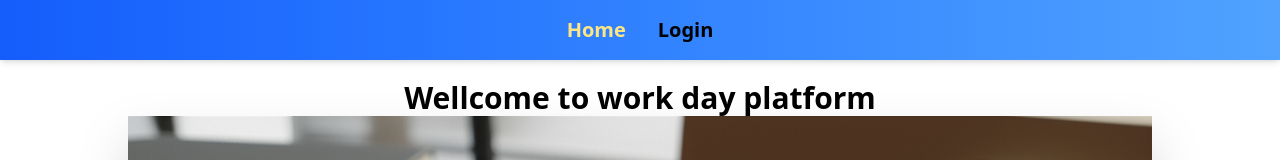
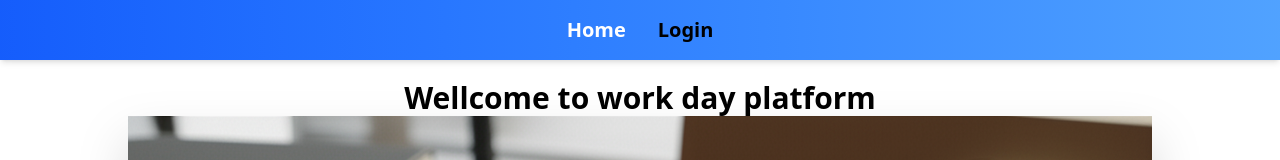
Before and after one commit to milemik/work-day-client, a React (Vite) app: page / in a window 1280 px wide. Shown: the top 160 px of the page. Built offline with nearby package versions, Linux system fonts and the light colour scheme.

Commit message:
UI navbar active link update
Now active link text will have white color

```diff
--- a/src/components/NabBarLink.jsx
+++ b/src/components/NabBarLink.jsx
@@ -2,6 +2,6 @@ import { NavLink } from "react-router";
 
 export default function NavBarLink({text, toVal}) {
     return (
-        <li><NavLink to={toVal} className={({isActive}) => isActive ? "text-amber-200" : ""}>{text}</NavLink></li>
+        <li><NavLink to={toVal} className={({isActive}) => isActive ? "text-white" : ""}>{text}</NavLink></li>
     )
 }
```
